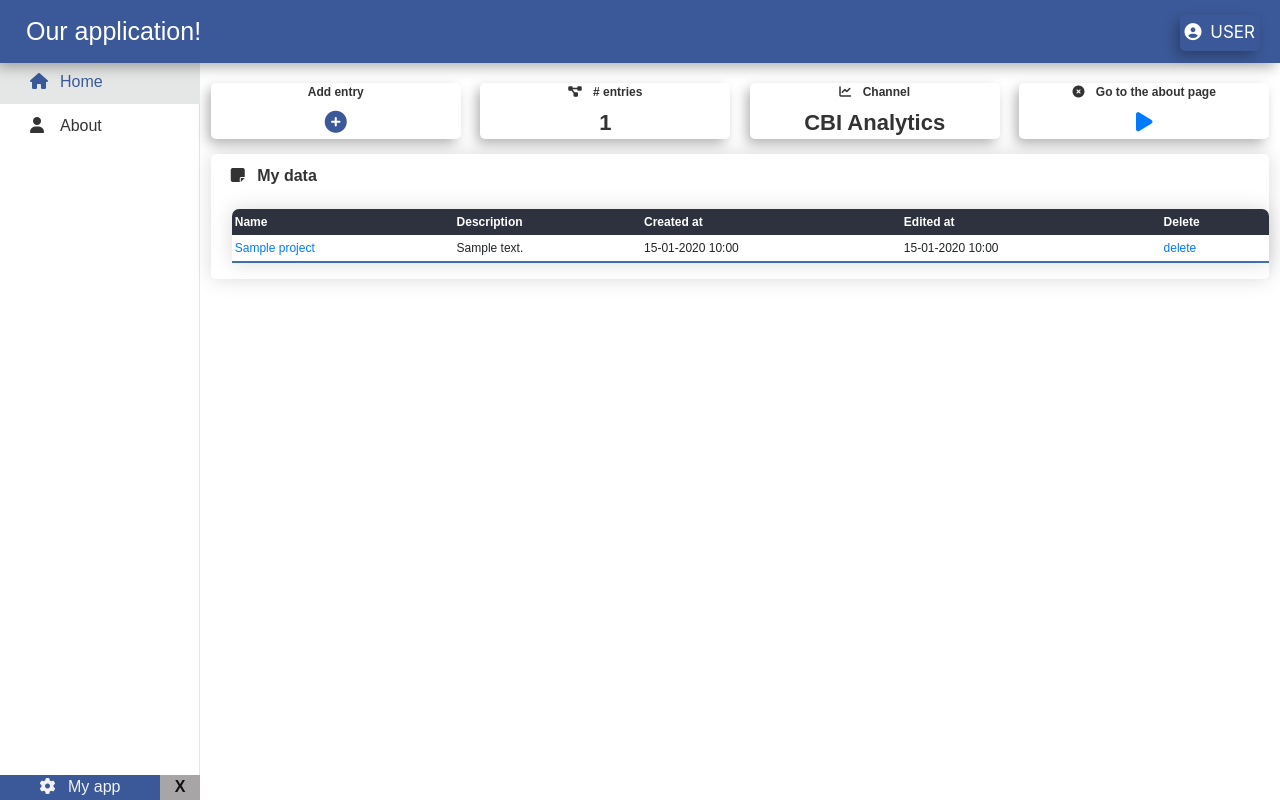
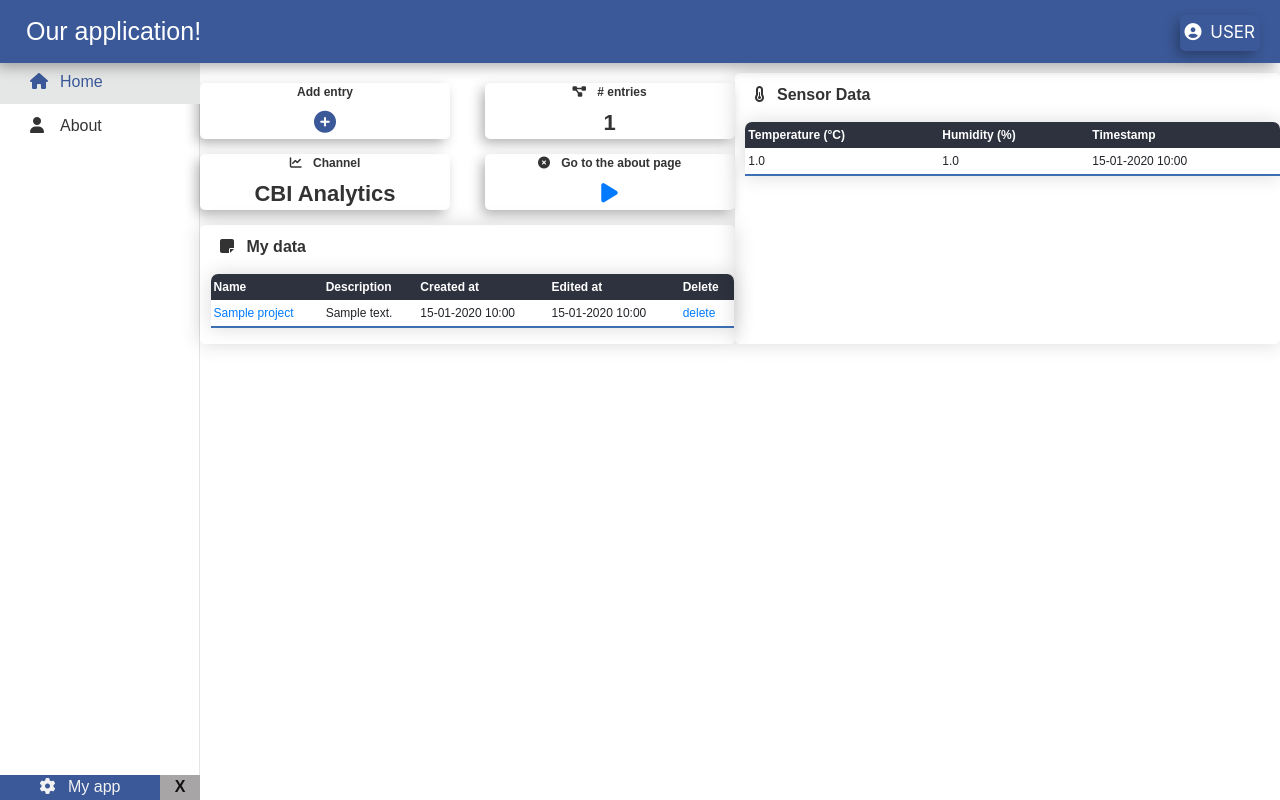
Before and after one commit to kracst/Licenta-Django-Azure, a Django app: page / in a window 1280 px wide. Run offline with Django 4.2, Linux system fonts and the light colour scheme; tables that the repository leaves empty hold one stand-in row (values such as "Sample post"); some libraries are stand-ins or nearby versions.

Commit message:
modified the code to diplay sensor readings from an esp32 board

```diff
--- a/azure_content/admin.py
+++ b/azure_content/admin.py
@@ -1,4 +1,5 @@
 from django.contrib import admin
-from .models import Project
+from .models import Project,SensorData
 
 admin.site.register(Project)
+admin.site.register(SensorData)
--- a/azure_content/models.py
+++ b/azure_content/models.py
@@ -8,3 +8,11 @@
 
     def __str__(self):
         return self.name
+
+class SensorData(models.Model):
+    temperature = models.FloatField()
+    humidity = models.FloatField()
+    timestamp = models.DateTimeField(auto_now_add=True)
+
+    def __str__(self):
+        return f"{self.temperature}°C, {self.humidity}%, {self.timestamp}"
--- a/azure_content/templates/azure_content/home.html
+++ b/azure_content/templates/azure_content/home.html
@@ -84,5 +84,61 @@
         </div>
     </div>
 
+    <div class="shadowholder">
+        <div class="subtitel2">
+            <div> <i class="fas fa-thermometer-half mr-2"></i> Sensor Data </div>
+        </div>
+        <div class="content mb-3">
+            <table class="beheertable" style="width:100%">
+                <thead>
+                    <tr>
+                        <th>Temperature (°C)</th>
+                        <th>Humidity (%)</th>
+                        <th>Timestamp</th>
+                    </tr>
+                </thead>
+                <tbody id="sensor-data-body">
+                    {% for data in sensor_data %}
+                        <tr>
+                            <td>{{ data.temperature }}</td>
+                            <td>{{ data.humidity }}</td>
+                            <td>{{ data.timestamp|date:'d-m-Y H:i' }}</td>
+                        </tr>
+                    {% empty %}
+                        <tr>
+                            <td colspan="3">No sensor data available</td>
+                        </tr>
+                    {% endfor %}
+                </tbody>
+            </table>
+        </div>
+    </div>
+
+    <script>
+        function fetchSensorData() {
+            fetch('/api/get_sensor_data/')
+                .then(response => response.json())
+                .then(data => {
+                    const tableBody = document.getElementById('sensor-data-body');
+                    tableBody.innerHTML = '';  // Clear the current table content
+
+                    // Add new rows
+                    data.forEach(item => {
+                        const row = document.createElement('tr');
+                        row.innerHTML = `
+                            <td>${item.temperature}</td>
+                            <td>${item.humidity}</td>
+                            <td>${new Date(item.timestamp).toLocaleString()}</td>
+                        `;
+                        tableBody.appendChild(row);
+                    });
+                })
+                .catch(error => console.error('Error fetching sensor data:', error));
+        }
+
+        // Fetch new data every 5 seconds
+        setInterval(fetchSensorData, 5000);
+    </script>
+
 
 {% endblock content%}
--- a/azure_content/urls.py
+++ b/azure_content/urls.py
@@ -1,5 +1,6 @@
 from django.urls import path
 from .views import *
+
 
 urlpatterns = [
     path('', HomeView.as_view(), name="home"),
@@ -7,4 +8,6 @@
     path('create/', ProjectCreateView.as_view(),name="create"),
     path('edit/<int:pk>', ProjectEditView.as_view(),name="edit"),
     path('delete/<int:pk>', ProjectDeleteView.as_view(),name="delete"),
+    path('api/receive_data/', receive_data, name='receive_data'),
+    path('api/get_sensor_data/', get_sensor_data, name='get_sensor_data'),
 ]
--- a/azure_content/views.py
+++ b/azure_content/views.py
@@ -2,13 +2,22 @@
 from django.views.generic import TemplateView
 from django.views.generic.edit import CreateView, UpdateView, DeleteView
 from django.views.generic.list import ListView
-
+from django.http import JsonResponse
+from django.views.decorators.csrf import csrf_exempt
+import json
+from django.utils.timezone import now
 from .models import *
 
 class HomeView(ListView):
     context_object_name = 'project_list'
     model = Project
     template_name = "azure_content/home.html"
+
+    def get_context_data(self, **kwargs):
+        context = super().get_context_data(**kwargs)
+        # Fetch the latest 10 sensor data
+        context['sensor_data'] = SensorData.objects.all().order_by('-timestamp')[:10]
+        return context
 
 class AboutView(TemplateView):
     template_name = "azure_content/about.html"
@@ -30,3 +39,41 @@
     template_name = "azure_content/delete.html"
     fields = ['name']
     success_url ="/"
+
+@csrf_exempt  # Disable CSRF for simplicity (only for testing!)
+def receive_data(request):
+    if request.method == 'POST':
+        try:
+            data = json.loads(request.body)
+            print("Received JSON:", data)  # Debugging line
+
+            temperature = data.get('temperature')
+            humidity = data.get('humidity')
+
+            if temperature is not None and humidity is not None:
+                SensorData.objects.create(temperature=temperature, humidity=humidity, timestamp=now())
+                print("Data saved successfully!")  # Debugging line
+                return JsonResponse({"message": "Data received successfully"}, status=201)
+            else:
+                print("Invalid data format:", data)  # Debugging line
+                return JsonResponse({"error": "Invalid data format"}, status=400)
+
+        except json.JSONDecodeError:
+            print("Invalid JSON received")  # Debugging line
+            return JsonResponse({"error": "Invalid JSON"}, status=400)
+
+    return JsonResponse({"error": "Invalid request method"}, status=405)
+
+def get_sensor_data(request):
+    # Get the latest 10 sensor data entries (you can adjust the number if needed)
+    sensor_data = SensorData.objects.all().order_by('-timestamp')[:10]
+
+    # Convert sensor data to a list of dictionaries
+    data_list = [{
+        'temperature': data.temperature,
+        'humidity': data.humidity,
+        'timestamp': data.timestamp.isoformat()
+    } for data in sensor_data]
+
+    # Return as JSON
+    return JsonResponse(data_list, safe=False)
--- a/azure_project/settings.py
+++ b/azure_project/settings.py
@@ -13,7 +13,7 @@
 # SECURITY WARNING: don't run with debug turned on in production!
 DEBUG = True
 
-ALLOWED_HOSTS = []
+ALLOWED_HOSTS = ['192.168.0.31', '127.0.0.1', 'localhost']
 
 
 # Application definition
```
Also changed, not shown: azure_content/migrations/0002_sensordata.py (added).
